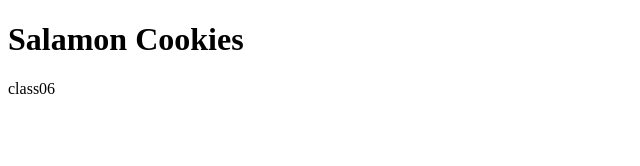
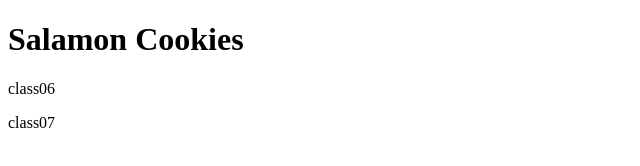
Before and after one commit to RazanAl-Quran/branch-test, a plain HTML site: page index.html in a window 1280 px wide. Shown: the full height of the page, 0-640 px from the left. Drawn offline with Linux system fonts and the light colour scheme.

Commit message:
class07 done

```diff
--- a/index.html
+++ b/index.html
@@ -8,5 +8,6 @@
 <body>
     <h1>Salamon Cookies</h1>
     <p>class06</p>
+    <p>class07</p>
 </body>
 </html>
```
